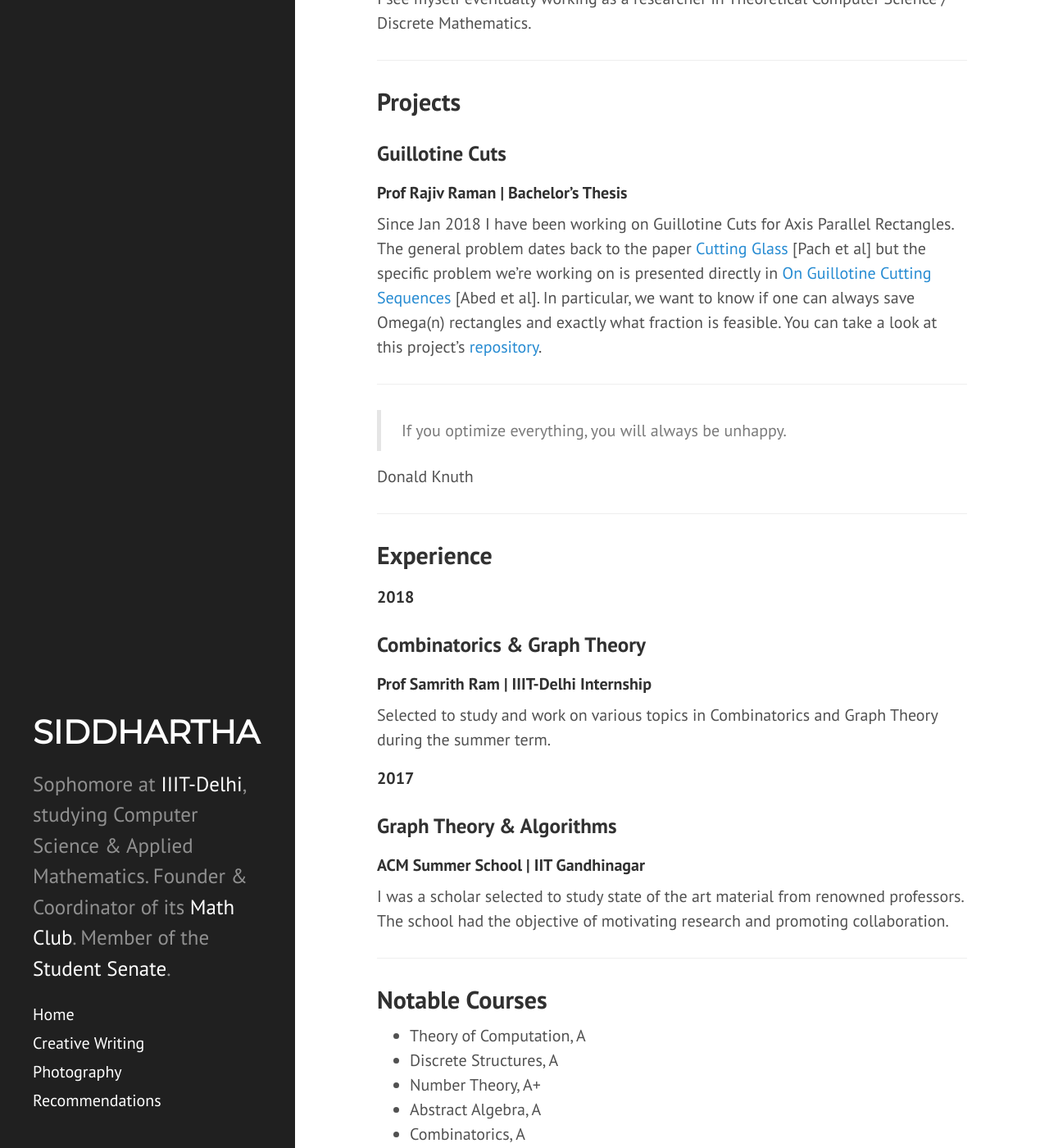
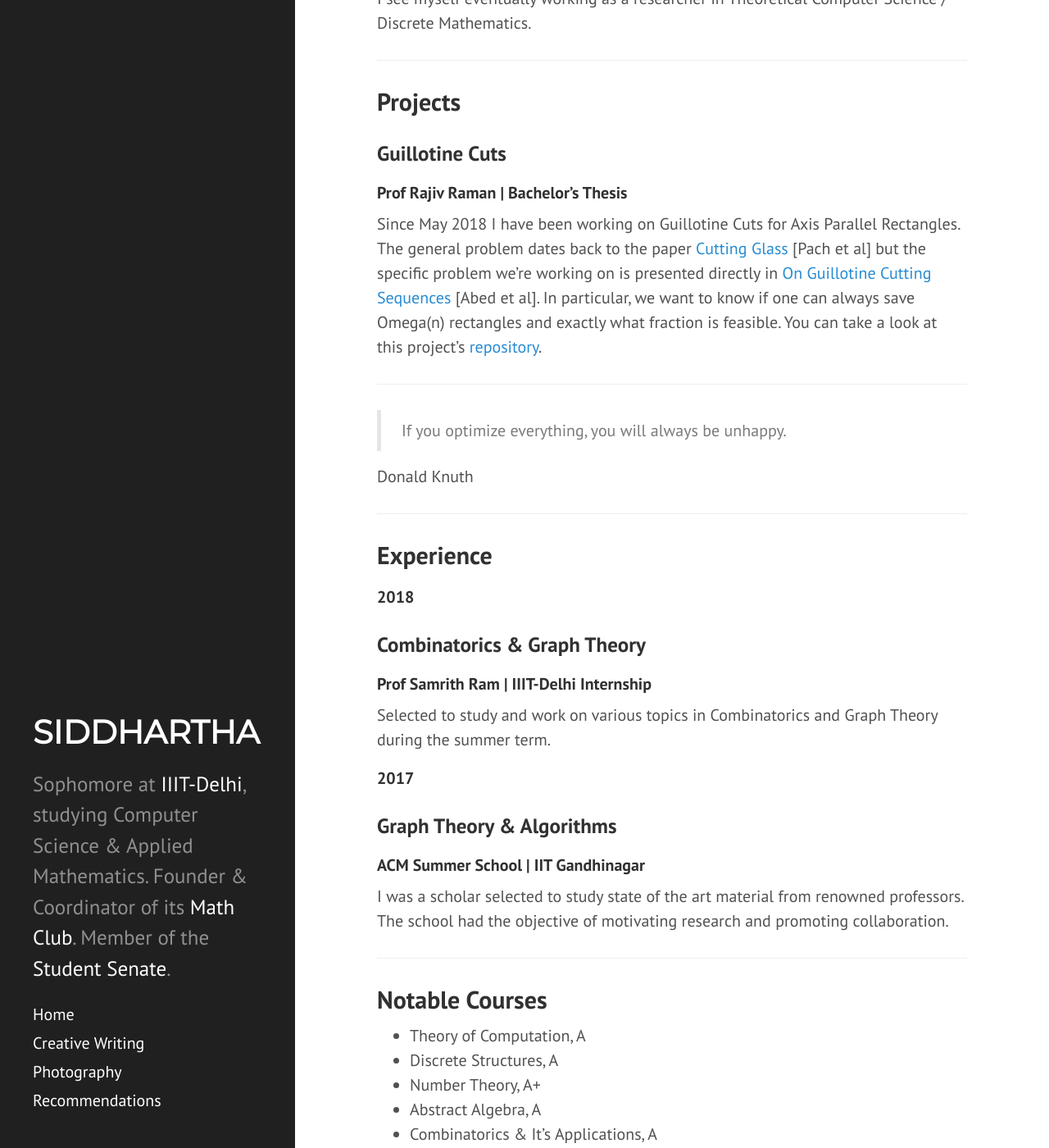
Before and after one commit to siddjai/siddjai.github.io, a Jekyll site: the page built from index.md, in a window 1280 px wide and 1400 px high, scrolled down 519 px. Shown: the whole window at 82% size. Built offline with Jekyll 4.4.1, drawn with Linux system fonts in a browser that asks for light colours; nearby versions of some CDN libraries.

Commit message:
Update index.md

```diff
--- a/index.md
+++ b/index.md
@@ -21,7 +21,7 @@
 ------
 ### Guillotine Cuts
 #### Prof Rajiv Raman | Bachelor's Thesis
-Since Jan 2018 I have been working on Guillotine Cuts for Axis Parallel Rectangles. The general problem dates back to the paper [Cutting Glass](https://dl.acm.org/citation.cfm?id=336223) [Pach et al] but the specific problem we're working on is presented directly in [On Guillotine Cutting Sequences](http://drops.dagstuhl.de/opus/volltexte/2015/5291/) [Abed et al]. In particular, we want to know if one can always save Omega(n) rectangles and exactly what fraction is feasible. You can take a look at this project's [repository](https://github.com/siddjai/GuillotineCuts).
+Since May 2018 I have been working on Guillotine Cuts for Axis Parallel Rectangles. The general problem dates back to the paper [Cutting Glass](https://dl.acm.org/citation.cfm?id=336223) [Pach et al] but the specific problem we're working on is presented directly in [On Guillotine Cutting Sequences](http://drops.dagstuhl.de/opus/volltexte/2015/5291/) [Abed et al]. In particular, we want to know if one can always save Omega(n) rectangles and exactly what fraction is feasible. You can take a look at this project's [repository](https://github.com/siddjai/GuillotineCuts).
 
 ___
 
@@ -54,6 +54,6 @@
  - Discrete Structures, A
  - Number Theory, A+
  - Abstract Algebra, A
- - Combinatorics, A
+ - Combinatorics & It's Applications, A
  - Analysis & Design of Algorithms, A-
  - Competitive Programming 1, A
```
